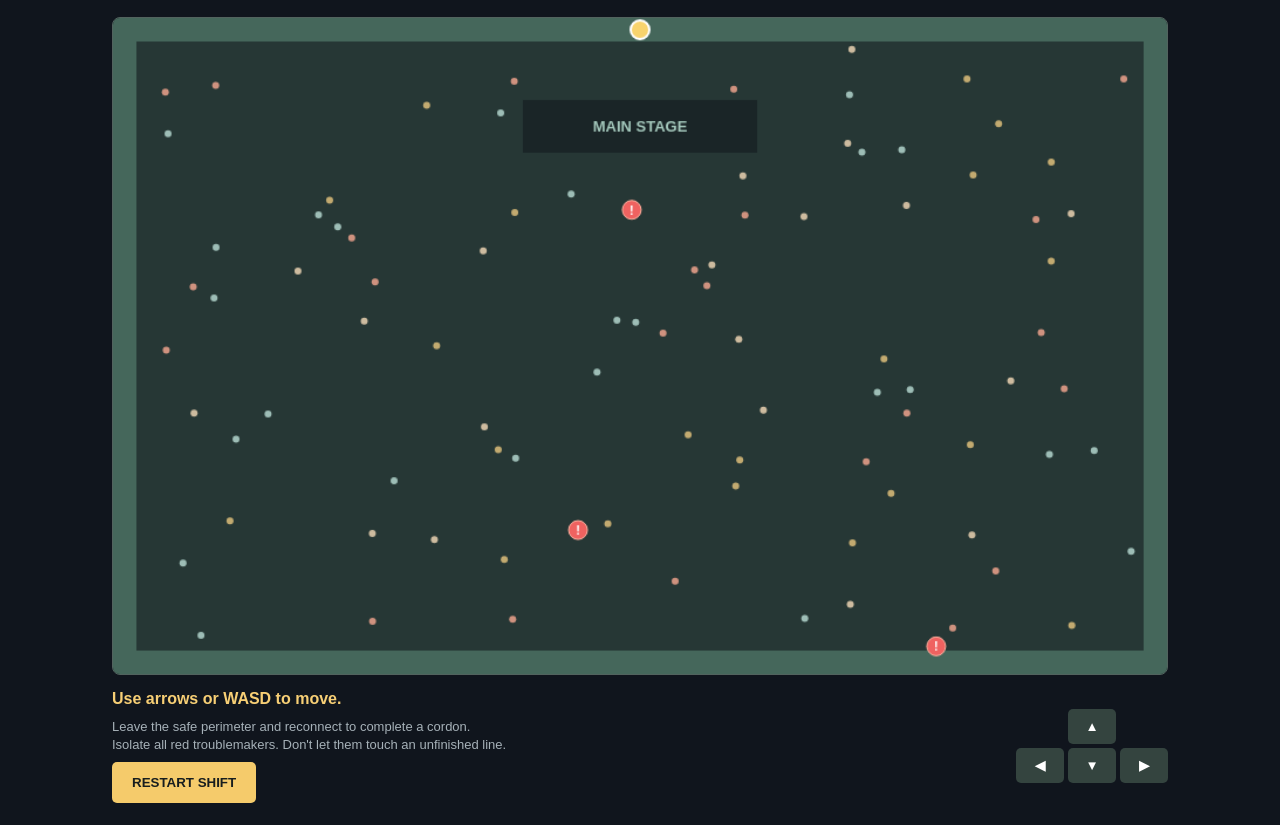
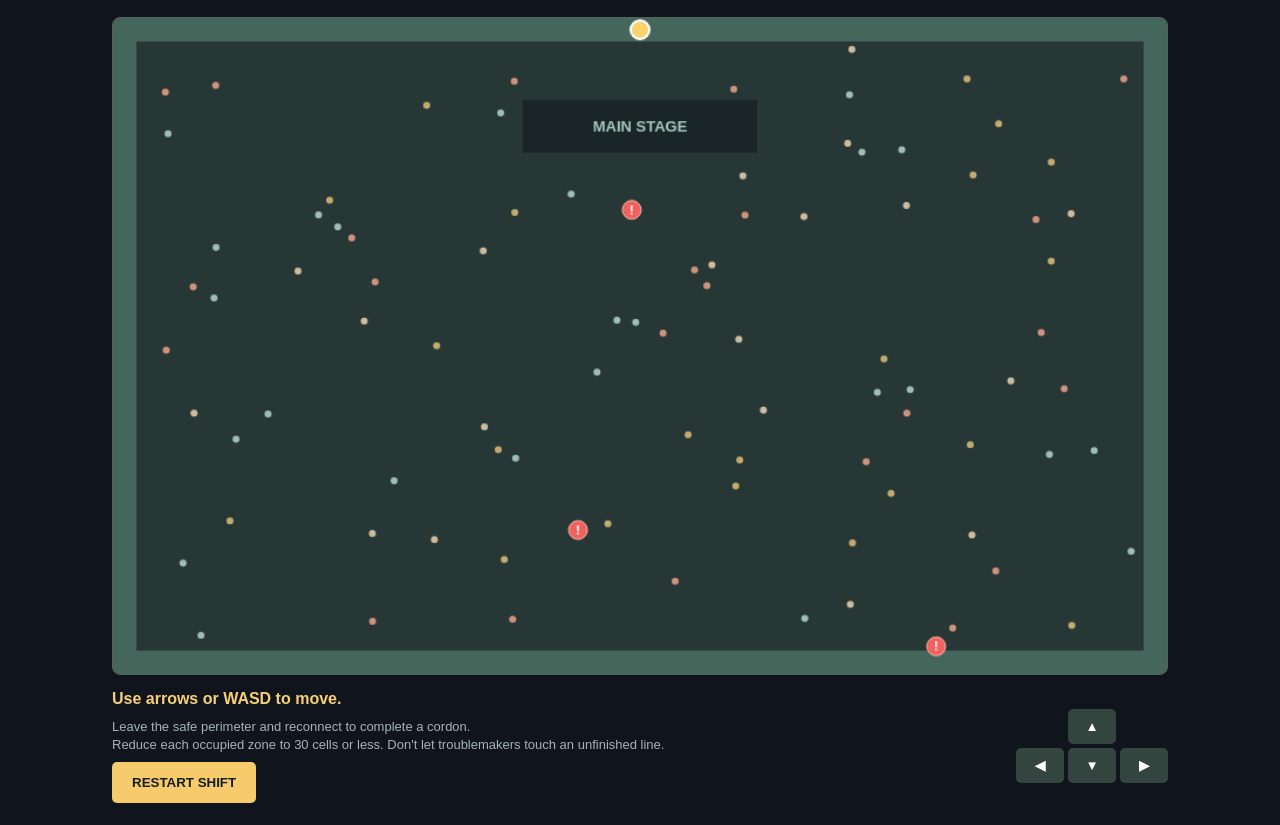
Before and after one commit to djrozzo-glitch/crowd-control, a plain HTML site: page index.html in a window 1280 px wide. Shown: the part 146-971 px from the top of the page. Drawn offline with Linux system fonts and the light colour scheme.

Commit message:
Keep troublemakers moving in shrinking zones

```diff
--- a/index.html
+++ b/index.html
@@ -1,13 +1,13 @@
 <!doctype html><html lang="en"><meta name="viewport" content="width=device-width,initial-scale=1,user-scalable=no"><title>Crowd Control</title><style>
 *{box-sizing:border-box}body{margin:0;background:#10151d;color:#f5f1e9;font-family:Arial,sans-serif}main{max-width:1100px;margin:auto;padding:22px}.top{display:flex;justify-content:space-between;align-items:end;gap:15px}.tag{color:#fbcc65;font-size:11px;letter-spacing:.22em;font-weight:bold}h1{font-size:clamp(34px,6vw,65px);line-height:.9;letter-spacing:-.06em;margin:10px 0}p{color:#a6b1b8;line-height:1.4;margin:8px 0}.stats{display:flex;gap:24px;text-align:right}.stats b{display:block;font-size:24px;color:#f8d877}.stats span{font-size:10px;color:#a6b1b8;letter-spacing:.12em}canvas{width:100%;display:block;background:#202c30;border:1px solid #52635e;border-radius:8px;touch-action:none;margin-top:20px}.bottom{display:flex;justify-content:space-between;align-items:center;gap:20px;margin-top:15px}.button,button{background:#f5cb6b;color:#171d1e;border:0;border-radius:5px;padding:13px 20px;font-weight:800;cursor:pointer}.controls{display:grid;grid-template-columns:repeat(3,48px);gap:4px}.controls button{padding:10px;background:#34443f;color:white}.controls .empty{visibility:hidden}.hint{font-size:13px}.notice{color:#f7cf75;font-weight:bold;min-height:20px}@media(max-width:600px){main{padding:14px}.stats{gap:10px}.stats b{font-size:18px}.bottom{align-items:start}h1{font-size:38px}}
-</style><main><div class="top"><div><div class="tag">FESTIVAL SECURITY / NIGHT SHIFT 01</div><h1>CROWD CONTROL</h1><p>Keep the festival moving. Contain the trouble.</p></div><div class="stats"><div><b id="caught">0 / 3</b><span>ISOLATED</span></div><div><b id="lives">♥ ♥ ♥</b><span>TEAM</span></div><div><b id="area">0%</b><span>SECURED</span></div></div></div><canvas id="game" width="900" height="560"></canvas><div class="bottom"><div><div class="notice" id="notice">Use arrows or WASD to move.</div><p class="hint">Leave the safe perimeter and reconnect to complete a cordon.<br>Isolate all red troublemakers. Don't let them touch an unfinished line.</p><button id="restart">RESTART SHIFT</button></div><div class="controls"><button class="empty"></button><button data-d="up">▲</button><button class="empty"></button><button data-d="left">◀</button><button data-d="down">▼</button><button data-d="right">▶</button></div></div></main><script>
+</style><main><div class="top"><div><div class="tag">FESTIVAL SECURITY / NIGHT SHIFT 01</div><h1>CROWD CONTROL</h1><p>Keep the festival moving. Contain the trouble.</p></div><div class="stats"><div><b id="caught">0 / 3</b><span>ISOLATED</span></div><div><b id="lives">♥ ♥ ♥</b><span>TEAM</span></div><div><b id="area">0%</b><span>SECURED</span></div></div></div><canvas id="game" width="900" height="560"></canvas><div class="bottom"><div><div class="notice" id="notice">Use arrows or WASD to move.</div><p class="hint">Leave the safe perimeter and reconnect to complete a cordon.<br>Reduce each occupied zone to 30 cells or less. Don't let troublemakers touch an unfinished line.</p><button id="restart">RESTART SHIFT</button></div><div class="controls"><button class="empty"></button><button data-d="up">▲</button><button class="empty"></button><button data-d="left">◀</button><button data-d="down">▼</button><button data-d="right">▶</button></div></div></main><script>
 const canvas=document.querySelector('canvas'),ctx=canvas.getContext('2d'),W=45,H=28,S=20;let grid,player,trail,enemies,guests,lives,caught,over,dir,tick=0,flash=0;
 const notice=document.querySelector('#notice');function init(){grid=Array.from({length:H},(_,y)=>Array.from({length:W},(_,x)=>x===0||y===0||x===W-1||y===H-1?1:0));player={x:22,y:0};trail=[];enemies=Array.from({length:3},(_,i)=>({x:8+i*13,y:8+i*5,dx:Math.random()>.5?1:-1,dy:Math.random()>.5?1:-1}));guests=Array.from({length:95},()=>({x:1+Math.random()*43,y:1+Math.random()*26,c:['#cdbb9f','#9dbdb6','#cf927f','#c2aa70'][Math.random()*4|0]}));lives=3;caught=0;over=false;dir=null;update();notice.textContent='Use arrows or WASD to move.'}
 function update(){document.querySelector('#caught').textContent=caught+' / 3';document.querySelector('#lives').textContent='♥ '.repeat(lives);document.querySelector('#area').textContent=Math.round(grid.flat().filter(v=>v===1).length/(W*H)*100)+'%'}
 function fail(){if(over)return;lives--;trail.forEach(p=>grid[p.y][p.x]=0);trail=[];player={x:22,y:0};dir=null;flash=20;notice.textContent=lives?'Cordon breached! Regroup and try again.':'Shift over. The crowd broke through.';if(!lives)over=true;update()}
-function seal(){trail.forEach(p=>grid[p.y][p.x]=1);trail=[];let seen=Array.from({length:H},()=>Array(W).fill(false)),regions=[];for(let y=1;y<H-1;y++)for(let x=1;x<W-1;x++){if(grid[y][x]||seen[y][x])continue;let q=[[x,y]],cells=[];seen[y][x]=true;for(let i=0;i<q.length;i++){let [a,b]=q[i];cells.push([a,b]);for(let [dx,dy] of [[1,0],[-1,0],[0,1],[0,-1]]){let nx=a+dx,ny=b+dy;if(nx>=0&&nx<W&&ny>=0&&ny<H&&!grid[ny][nx]&&!seen[ny][nx]){seen[ny][nx]=true;q.push([nx,ny])}}}regions.push(cells)}if(regions.length>1){regions.sort((a,b)=>b.length-a.length);for(let cells of regions.slice(1)){let set=new Set(cells.map(p=>p.join(',')));for(let e of enemies)if(set.has([Math.floor(e.x),Math.floor(e.y)].join(','))){e.caught=true;caught++}cells.forEach(([x,y])=>grid[y][x]=1)}notice.textContent=caught===3?'All troublemakers isolated. Festival secured!':'Cordon complete. Keep going!';if(caught===3)over=true}else notice.textContent='Cordon complete. Split the crowd to isolate troublemakers.';update()}
+function seal(){trail.forEach(p=>grid[p.y][p.x]=1);trail=[];let seen=Array.from({length:H},()=>Array(W).fill(false)),regions=[];for(let y=1;y<H-1;y++)for(let x=1;x<W-1;x++){if(grid[y][x]||seen[y][x])continue;let q=[[x,y]],cells=[];seen[y][x]=true;for(let i=0;i<q.length;i++){let [a,b]=q[i];cells.push([a,b]);for(let [dx,dy] of [[1,0],[-1,0],[0,1],[0,-1]]){let nx=a+dx,ny=b+dy;if(nx>=0&&nx<W&&ny>=0&&ny<H&&!grid[ny][nx]&&!seen[ny][nx]){seen[ny][nx]=true;q.push([nx,ny])}}}regions.push(cells)}caught=0;for(let cells of regions){let set=new Set(cells.map(p=>p.join(','))), occupants=enemies.filter(e=>set.has([Math.floor(e.x),Math.floor(e.y)].join(',')));if(!occupants.length)cells.forEach(([x,y])=>grid[y][x]=1);else if(cells.length<=30){occupants.forEach(e=>{e.caught=true;caught++})}else occupants.forEach(e=>e.caught=false)}notice.textContent=caught===3?'All troublemakers contained. Festival secured!':'Cordon complete. Reduce each occupied area to 30 cells or less.';if(caught===3)over=true;update()}
 function move(){if(!dir||over)return;let [dx,dy]=dir,nx=player.x+dx,ny=player.y+dy;if(nx<0||ny<0||nx>=W||ny>=H)return;if(grid[ny][nx]===2){fail();return}player={x:nx,y:ny};if(grid[ny][nx]===0){grid[ny][nx]=2;trail.push({x:nx,y:ny})}else if(trail.length)seal()}
-function frame(){tick++;if(tick%6===0)move();if(!over){for(let e of enemies){if(e.caught)continue;let speed=.047,nx=e.x+e.dx*speed,ny=e.y+e.dy*speed;if(nx<1||nx>=W-1||grid[Math.floor(e.y)][Math.floor(nx)]===1)e.dx*=-1;else e.x=nx;if(ny<1||ny>=H-1||grid[Math.floor(ny)][Math.floor(e.x)]===1)e.dy*=-1;else e.y=ny;if(grid[Math.floor(e.y)][Math.floor(e.x)]===2||Math.hypot(e.x-player.x-.5,e.y-player.y-.5)<.65&&trail.length)fail()}for(let g of guests){g.x+=Math.sin(tick*.015+g.y)*.008;g.y+=Math.cos(tick*.012+g.x)*.008}}
-ctx.fillStyle=flash-->0?'#4a302e':'#263735';ctx.fillRect(0,0,900,560);for(let y=0;y<H;y++)for(let x=0;x<W;x++){if(grid[y][x]===1){ctx.fillStyle='#45675b';ctx.fillRect(x*S,y*S,S,S)}if(grid[y][x]===2){ctx.fillStyle='#f7d36c';ctx.fillRect(x*S+3,y*S+3,14,14)}}ctx.fillStyle='#1a2527';ctx.fillRect(350,70,200,45);ctx.fillStyle='#a5c9bd';ctx.font='bold 13px Arial';ctx.textAlign='center';ctx.fillText('MAIN STAGE',450,97);for(let g of guests){if(grid[Math.floor(g.y)]?.[Math.floor(g.x)]!==0)continue;ctx.fillStyle=g.c;ctx.beginPath();ctx.arc(g.x*S,g.y*S,3,0,7);ctx.fill()}for(let e of enemies){ctx.fillStyle=e.caught?'#8e8d80':'#ef6260';ctx.beginPath();ctx.arc(e.x*S,e.y*S,8,0,7);ctx.fill();ctx.strokeStyle='#ffb1a0';ctx.stroke();ctx.fillStyle='white';ctx.font='bold 11px Arial';ctx.fillText(e.caught?'✓':'!',e.x*S,e.y*S+4)}ctx.fillStyle='#f8d36d';ctx.beginPath();ctx.arc(player.x*S+10,player.y*S+10,8,0,7);ctx.fill();ctx.strokeStyle='white';ctx.lineWidth=2;ctx.stroke();ctx.lineWidth=1;requestAnimationFrame(frame)}
+function frame(){tick++;if(tick%6===0)move();if(!over){for(let e of enemies){let speed=.047,nx=e.x+e.dx*speed,ny=e.y+e.dy*speed;if(nx<1||nx>=W-1||grid[Math.floor(e.y)][Math.floor(nx)]===1)e.dx*=-1;else e.x=nx;if(ny<1||ny>=H-1||grid[Math.floor(ny)][Math.floor(e.x)]===1)e.dy*=-1;else e.y=ny;if(grid[Math.floor(e.y)][Math.floor(e.x)]===2||Math.hypot(e.x-player.x-.5,e.y-player.y-.5)<.65&&trail.length)fail()}for(let g of guests){g.x+=Math.sin(tick*.015+g.y)*.008;g.y+=Math.cos(tick*.012+g.x)*.008}}
+ctx.fillStyle=flash-->0?'#4a302e':'#263735';ctx.fillRect(0,0,900,560);for(let y=0;y<H;y++)for(let x=0;x<W;x++){if(grid[y][x]===1){ctx.fillStyle='#45675b';ctx.fillRect(x*S,y*S,S,S)}if(grid[y][x]===2){ctx.fillStyle='#f7d36c';ctx.fillRect(x*S+3,y*S+3,14,14)}}ctx.fillStyle='#1a2527';ctx.fillRect(350,70,200,45);ctx.fillStyle='#a5c9bd';ctx.font='bold 13px Arial';ctx.textAlign='center';ctx.fillText('MAIN STAGE',450,97);for(let g of guests){if(grid[Math.floor(g.y)]?.[Math.floor(g.x)]!==0)continue;ctx.fillStyle=g.c;ctx.beginPath();ctx.arc(g.x*S,g.y*S,3,0,7);ctx.fill()}for(let e of enemies){ctx.fillStyle=e.caught?'#e8a75e':'#ef6260';ctx.beginPath();ctx.arc(e.x*S,e.y*S,8,0,7);ctx.fill();ctx.strokeStyle='#ffb1a0';ctx.stroke();ctx.fillStyle='white';ctx.font='bold 11px Arial';ctx.fillText(e.caught?'✓':'!',e.x*S,e.y*S+4)}ctx.fillStyle='#f8d36d';ctx.beginPath();ctx.arc(player.x*S+10,player.y*S+10,8,0,7);ctx.fill();ctx.strokeStyle='white';ctx.lineWidth=2;ctx.stroke();ctx.lineWidth=1;requestAnimationFrame(frame)}
 const dirs={ArrowUp:[0,-1],w:[0,-1],ArrowDown:[0,1],s:[0,1],ArrowLeft:[-1,0],a:[-1,0],ArrowRight:[1,0],d:[1,0]};document.addEventListener('keydown',e=>{let d=dirs[e.key];if(d){e.preventDefault();dir=d}});document.querySelectorAll('[data-d]').forEach(b=>b.addEventListener('pointerdown',e=>{e.preventDefault();dir={up:[0,-1],down:[0,1],left:[-1,0],right:[1,0]}[b.dataset.d]}));document.querySelector('#restart').onclick=init;init();frame();
 </script></html>
```
